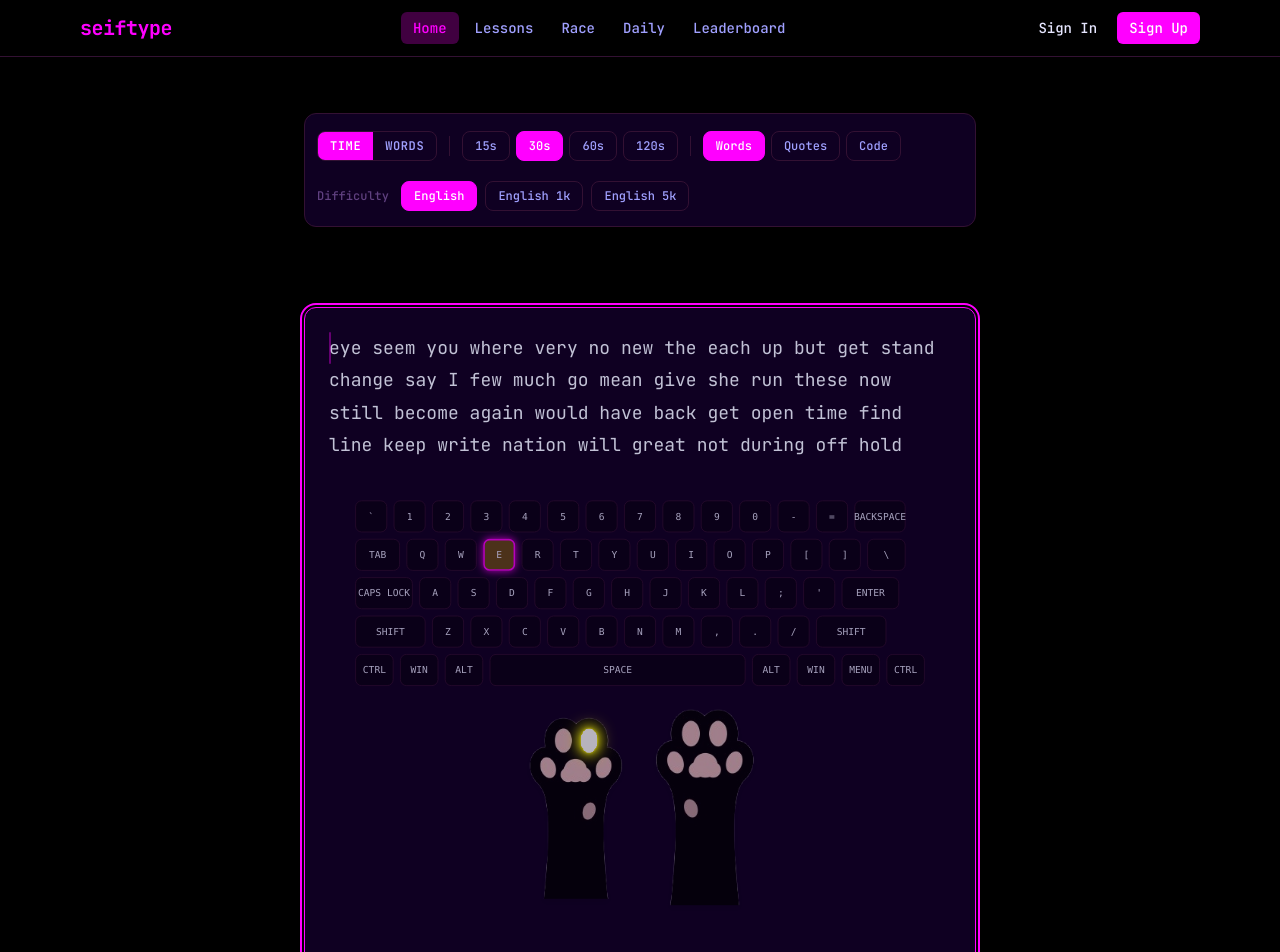
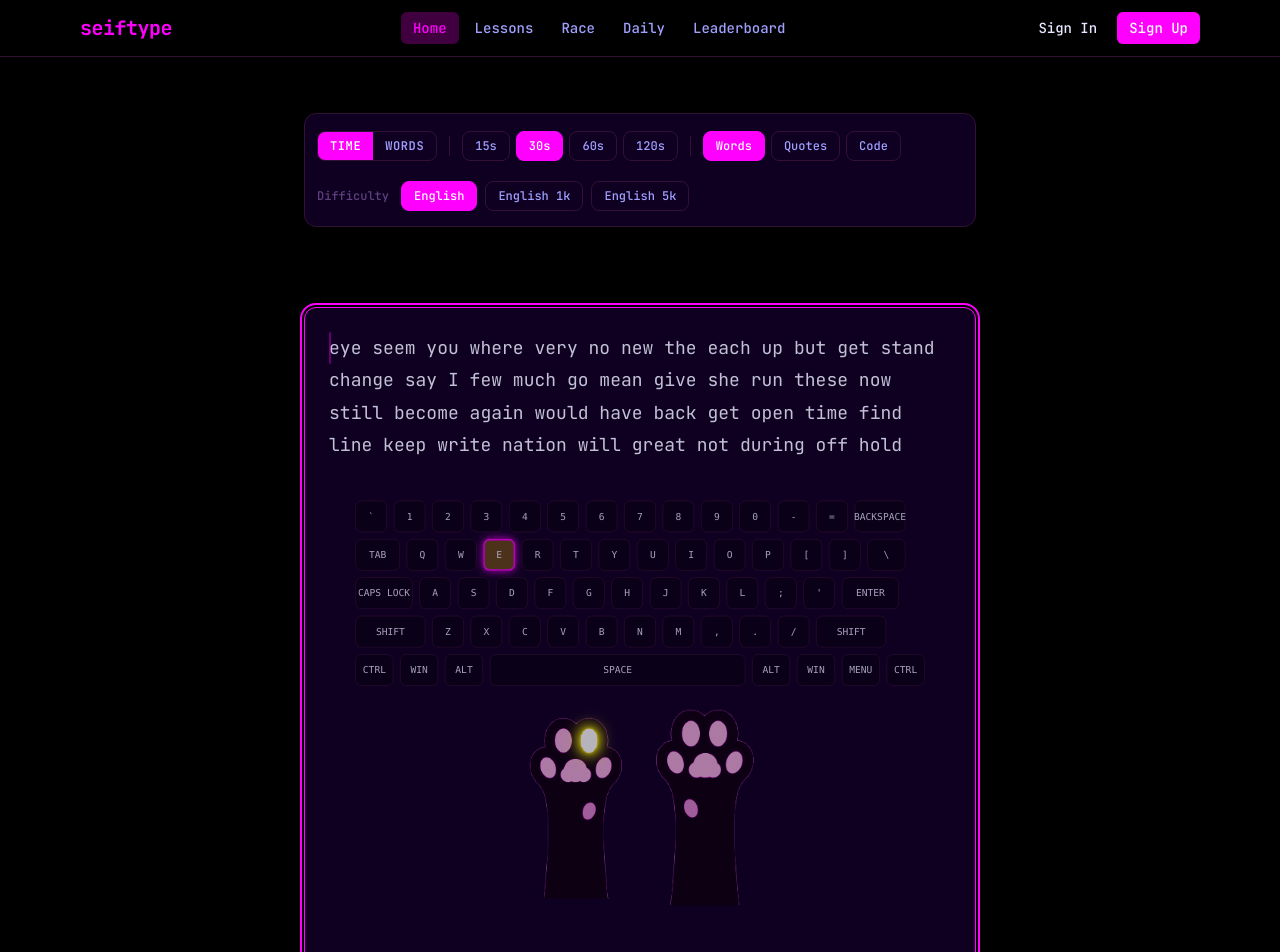
Before and after one commit to marcseif/seiftype, a React (Vite) app: page / in a window 1280 px wide. Shown: the top 952 px of the page. Built offline with nearby package versions, Linux system fonts and the light colour scheme.

Commit message:
cat paws

```diff
--- a/src/components/typing/CatPaws.jsx
+++ b/src/components/typing/CatPaws.jsx
@@ -69,6 +69,19 @@
   return (
     <div className="relative" style={{ width: '130px' }}>
       <img src={imgSrc} alt={`Cat Paw ${side}`} className="w-full h-auto drop-shadow-md pointer-events-none opacity-90" />
+      <div
+        className="absolute inset-0 pointer-events-none z-[5] opacity-50"
+        style={{
+          backgroundColor: 'var(--color-primary)',
+          mixBlendMode: 'color',
+          WebkitMaskImage: `url(${imgSrc})`,
+          maskImage: `url(${imgSrc})`,
+          WebkitMaskSize: 'contain',
+          maskSize: 'contain',
+          WebkitMaskRepeat: 'no-repeat',
+          maskRepeat: 'no-repeat',
+        }}
+      />
 
       <GlowingOverlay imgSrc={images.pinky} isActive={activeFingerId === `pinky-${s}`} color={getColor(`pinky-${s}`)} />
       <GlowingOverlay imgSrc={images.ring} isActive={activeFingerId === `ring-${s}`} color={getColor(`ring-${s}`)} />
--- a/src/components/typing/CatPaws_new.jsx
+++ b/src/components/typing/CatPaws_new.jsx
@@ -69,6 +69,19 @@
   return (
     <div className="relative" style={{ width: '130px' }}>
       <img src={imgSrc} alt={`Cat Paw ${side}`} className="w-full h-auto drop-shadow-md pointer-events-none opacity-90" />
+      <div
+        className="absolute inset-0 pointer-events-none z-[5] opacity-50"
+        style={{
+          backgroundColor: 'var(--color-primary)',
+          mixBlendMode: 'color',
+          WebkitMaskImage: `url(${imgSrc})`,
+          maskImage: `url(${imgSrc})`,
+          WebkitMaskSize: 'contain',
+          maskSize: 'contain',
+          WebkitMaskRepeat: 'no-repeat',
+          maskRepeat: 'no-repeat',
+        }}
+      />
 
       <GlowingOverlay imgSrc={images.pinky} isActive={activeFingerId === `pinky-${s}`} color={getColor(`pinky-${s}`)} />
       <GlowingOverlay imgSrc={images.ring} isActive={activeFingerId === `ring-${s}`} color={getColor(`ring-${s}`)} />
```
